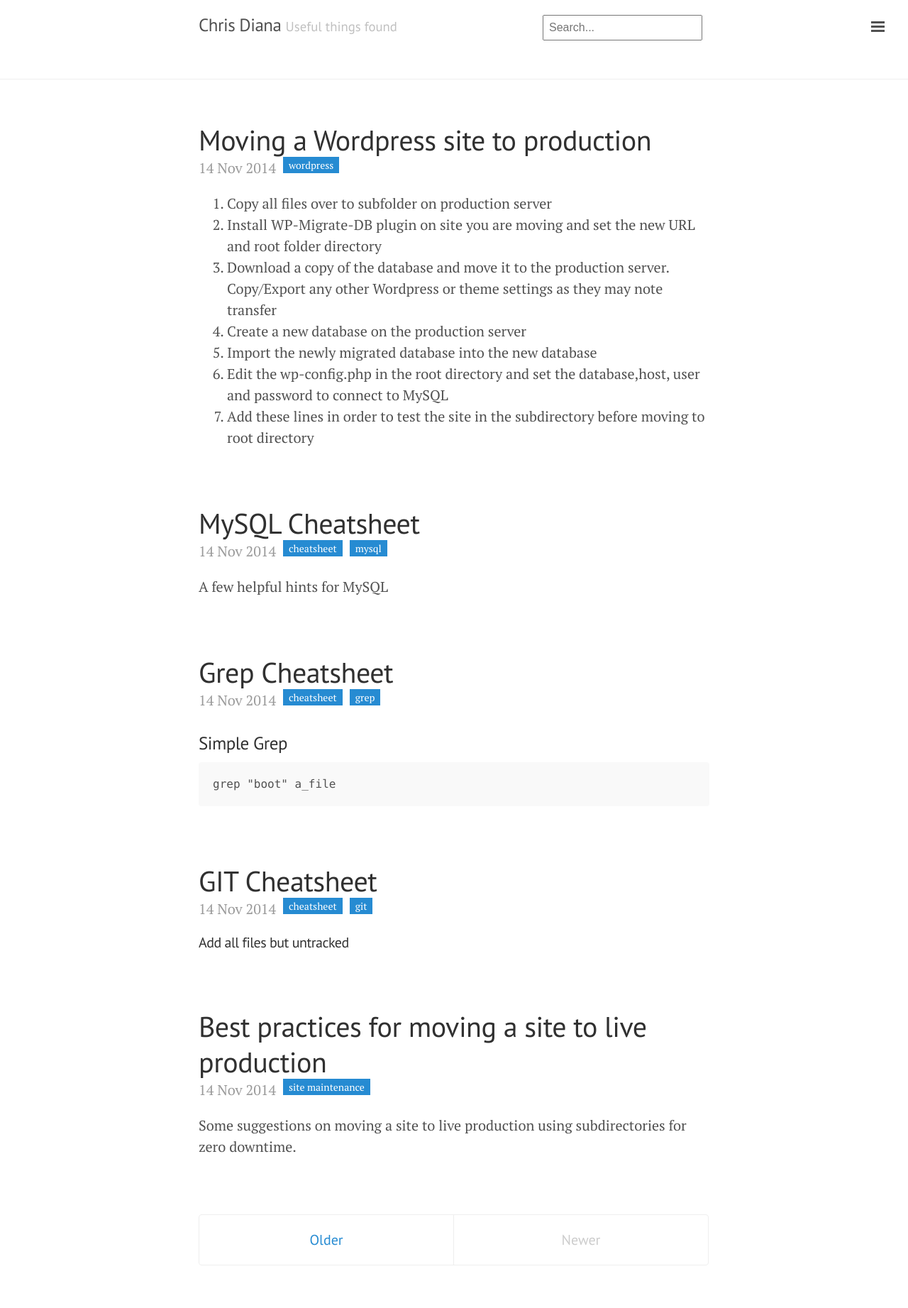
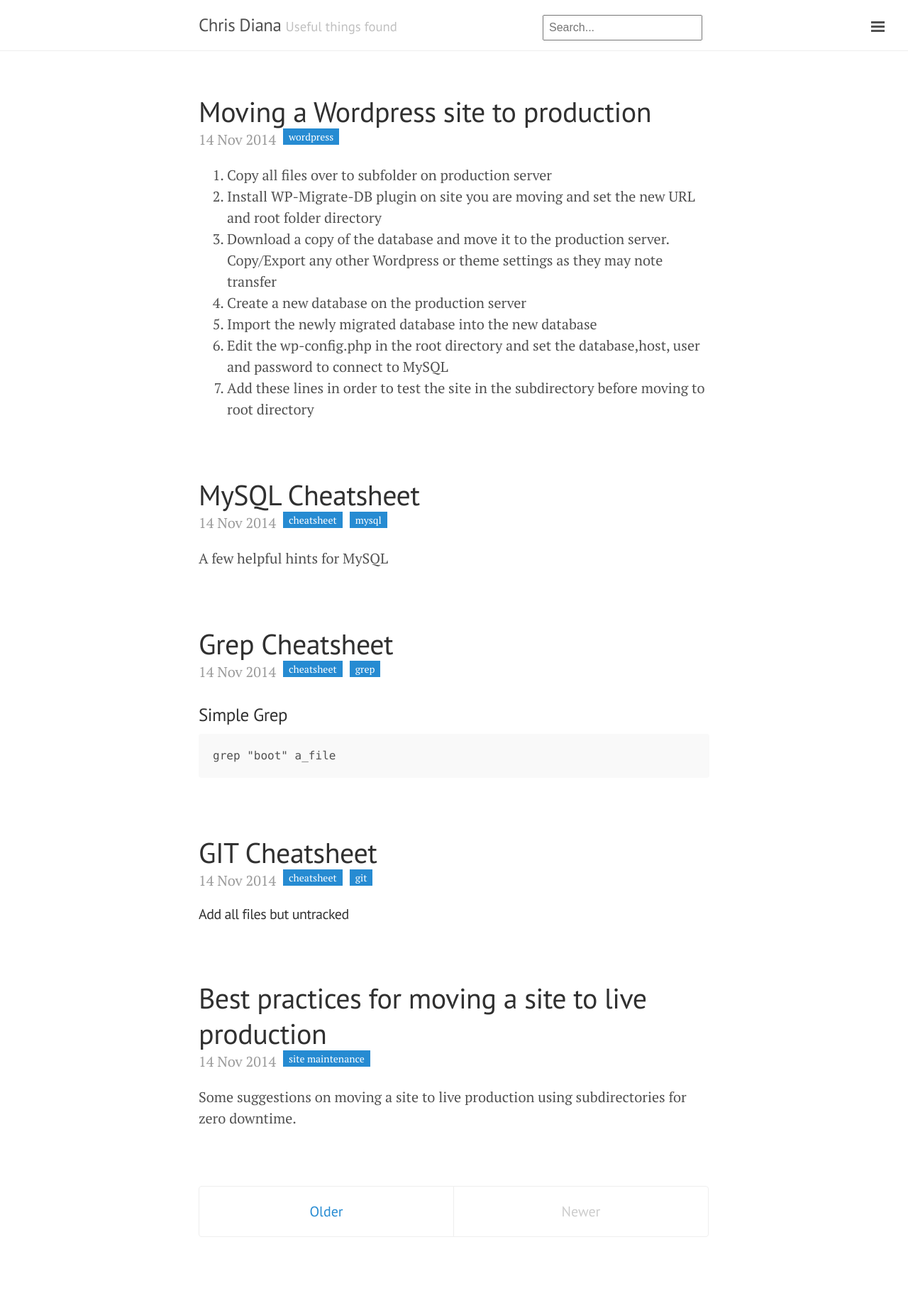
Before and after one commit to chrisdiana/cdmedia.github.io, a Jekyll site: the page built from index.html, in a window 1280 px wide. Shown: the whole page at 71% size. Built offline with Jekyll 4.4.1, drawn with Linux system fonts in a browser that asks for light colours; nearby versions of some CDN libraries; Markdown is read by kramdown in place of the engine named in the settings; the list of posts is cut into pages by our own code; after the commit the page ends 1803 px from its top, so only the background shows below that.

Commit message:
Fixed header margin

```diff
--- a/public/css/style.css
+++ b/public/css/style.css
@@ -25,10 +25,6 @@ input#search-input {
 	padding: 7px;
 	margin: -30px 10px;
 }
-#results-container {
-	padding: 10px 0px;
-	margin-top: 20px;
-}
 #results-container li {
 	list-style: none;
 	padding: 5px 0px;
```
